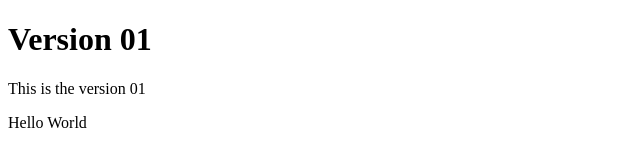
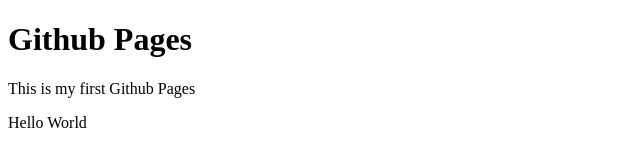
Before and after one commit to luiscostasp/repo-subido-de-local, a plain HTML site: page index.html in a window 1280 px wide. Shown: the whole page, without its empty margins (0-640 px from the left). Drawn offline with Linux system fonts and the light colour scheme.

Commit message:
modifique el index para Github Pages

```diff
--- a/index.html
+++ b/index.html
@@ -4,11 +4,11 @@
 	<meta charset="UTF-8">
 	<meta http-equiv="X-UA-Compatible" content="IE=edge">
 	<meta name="viewport" content="width=device-width, initial-scale=1.0">
-	<title>Document</title>
+	<title>Github Pages</title>
 </head>
 <body>
-	<h1>Version 01</h1>
-	<p>This is the version 01</p>
+	<h1>Github Pages</h1>
+	<p>This is my first Github Pages</p>
 	<span>Hello World</span>
 </body>
 </html>
```
